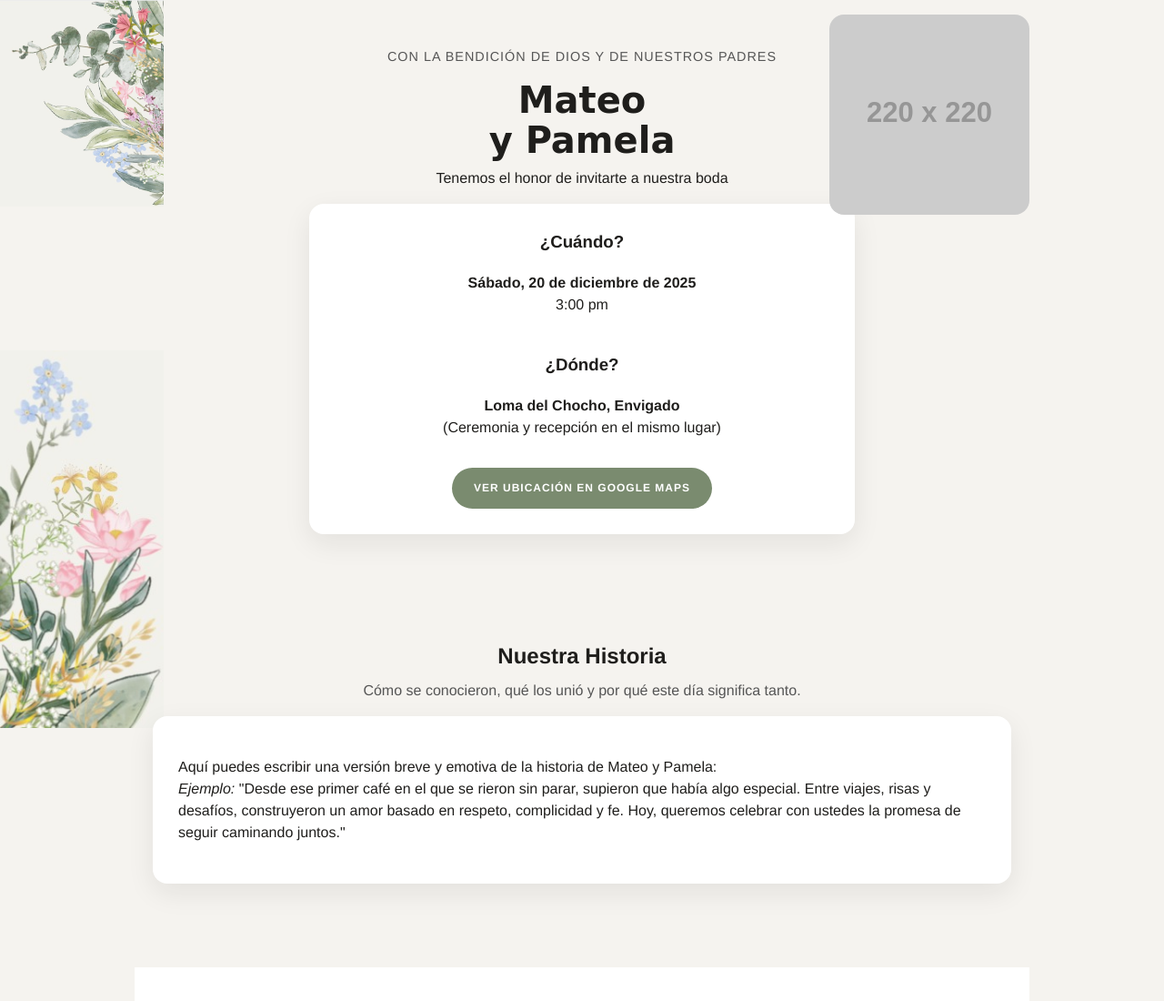
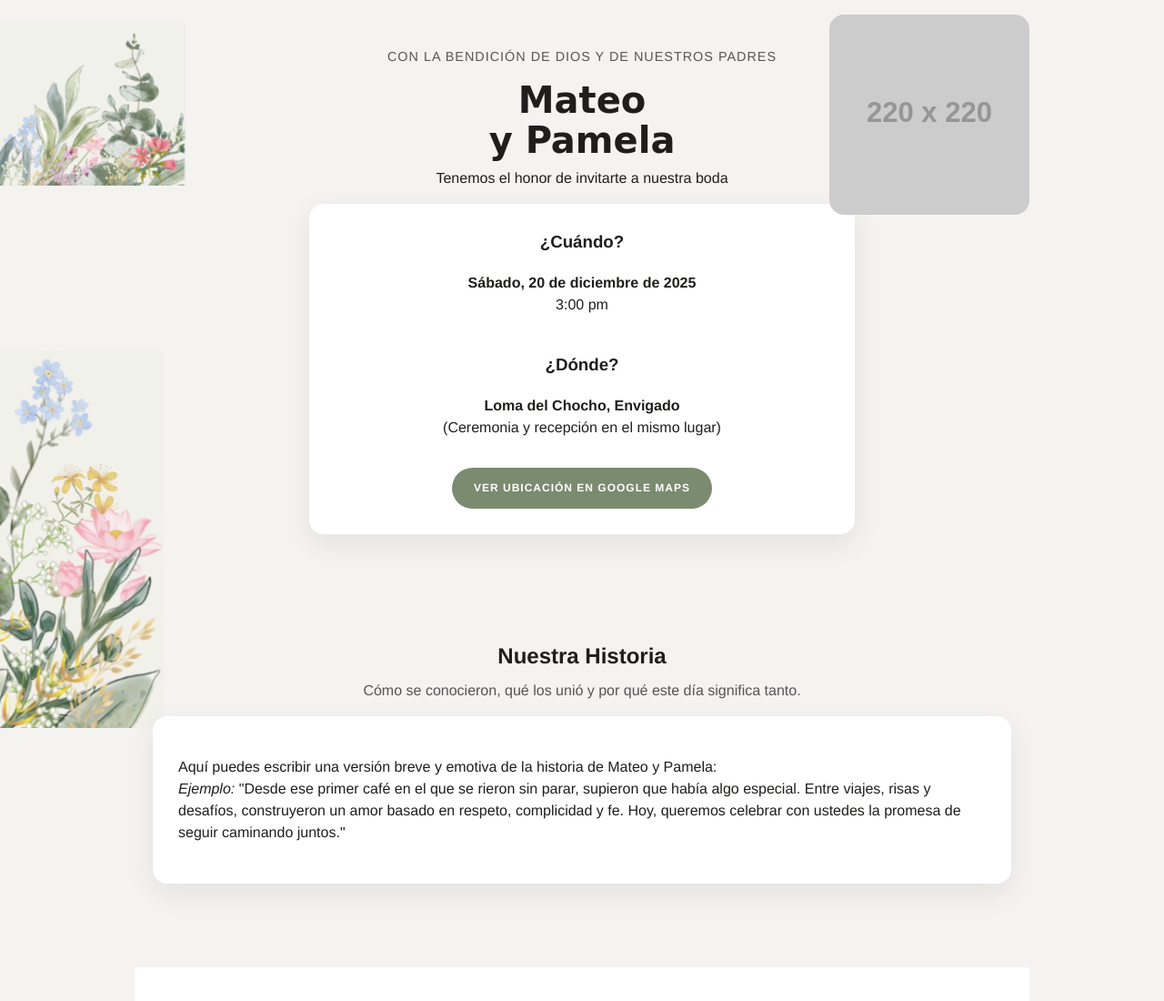
Before and after one commit to Karenlj21/Boda, a plain HTML site: page index.html in a window 1280 px wide. Shown: the top 1100 px of the page at 91% size. Drawn offline with Linux system fonts and the light colour scheme; placeholder pictures from the web are drawn by us.

Commit message:
Update index.html

```diff
--- a/index.html
+++ b/index.html
@@ -144,7 +144,7 @@
     }
     .arriba {
       top: 0;
-      right: 0
+      left: 0;
       transform: rotate(90deg);
     }
     .abajo {
```
